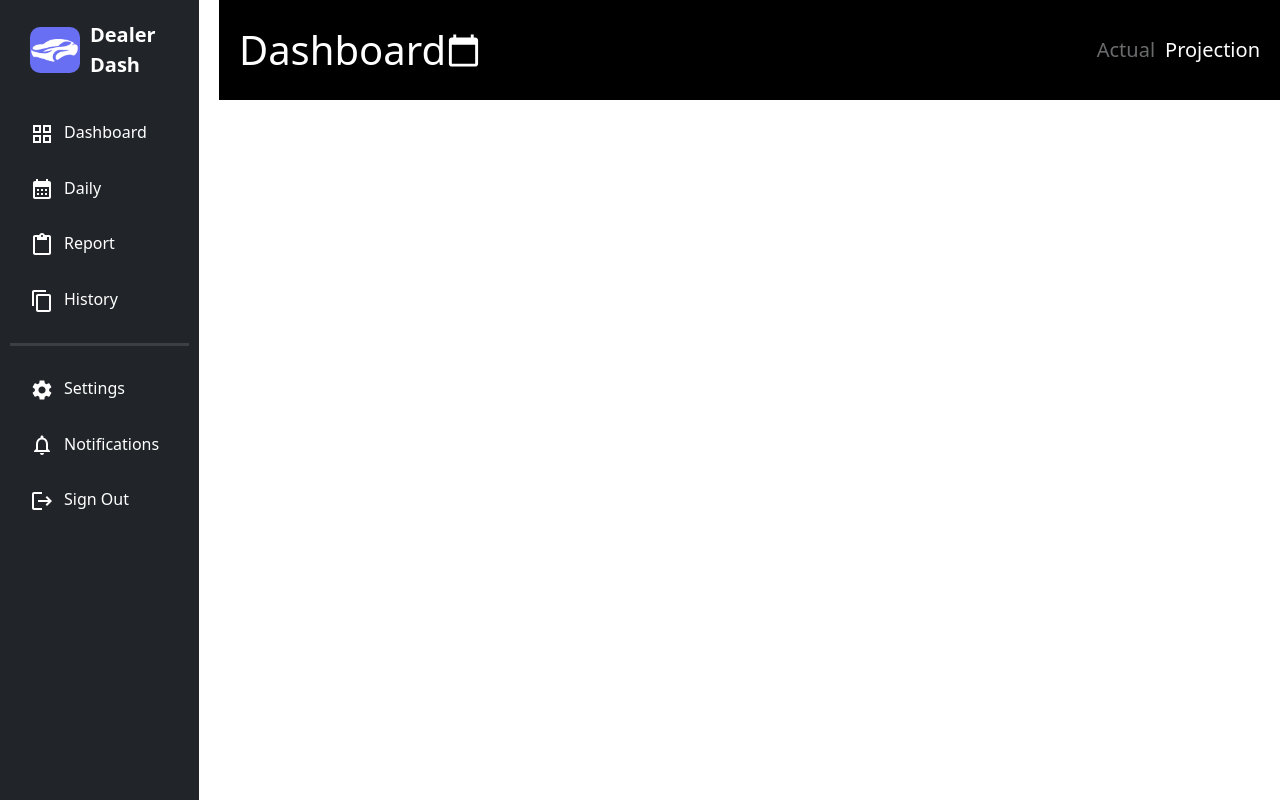
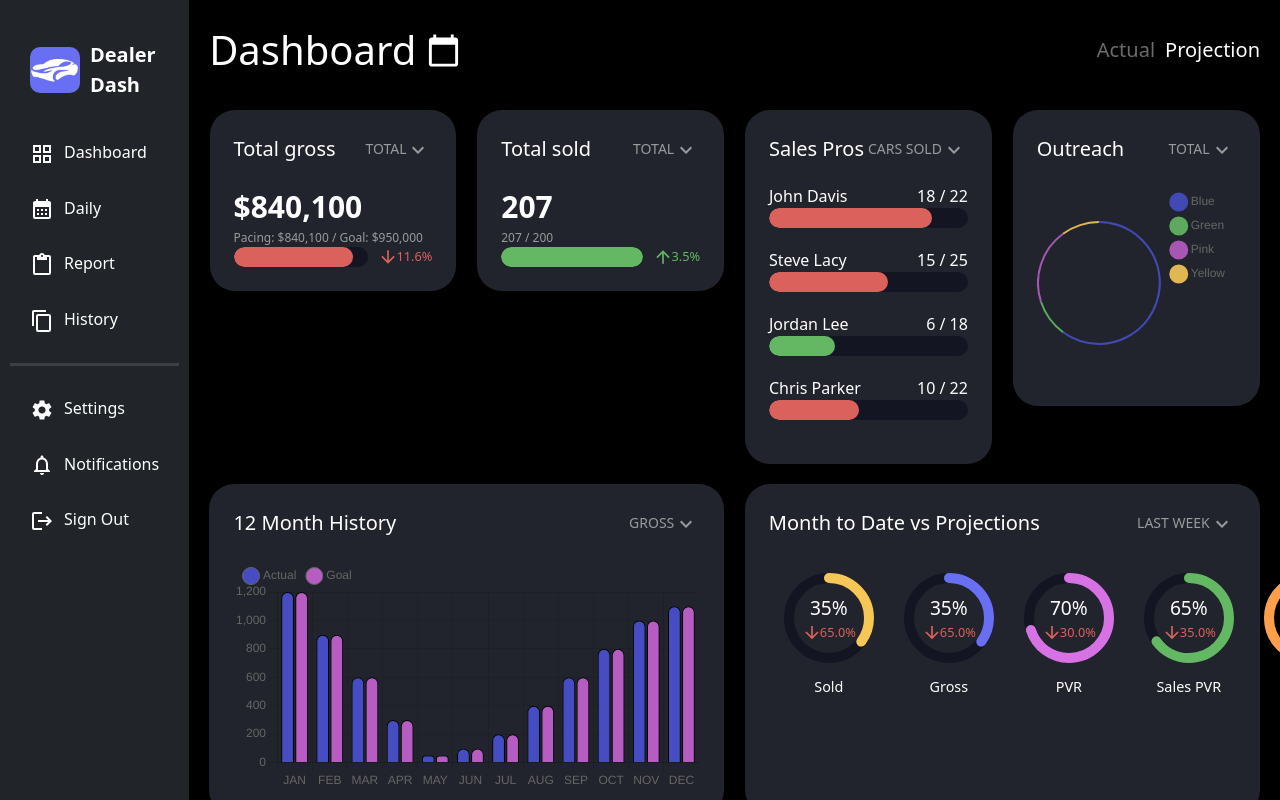
Before and after one commit to natelampros/dealerdash, a React (Create React App) app in the folder client/: page /history in a window 1280 px wide. Both pictures are taken after a click on the element "Dashboard". Shown: the top 800 px of the page. Built offline with nearby package versions, Linux system fonts and the light colour scheme.

Commit message:
refactor: dashboard flexbox WIP

```diff
--- a/client/src/App.css
+++ b/client/src/App.css
@@ -11,9 +11,8 @@
   justify-content: flex-start;
   align-items: flex-start;
   overflow: auto;
-  height: 100vh;
+  height: 100%;
   width: 100%;
-  gap: 20px;
 }
 
 * {
--- a/client/src/components/NewSidebar.jsx
+++ b/client/src/components/NewSidebar.jsx
@@ -25,9 +25,9 @@ const NewSidebar = () => {
   };
 
   return (
-    <div className="col-*">
+    <div className="sidebar-container">
       <div className="container-fluid">
-        <div className="sidebar-container bg-dark flex-row col-auto w-100 min-vh-100">
+        <div className="menu-container bg-dark flex-row col-auto w-100 h-100 min-vh-100">
           <div className="sidebar-logo justify-content-lg-start">
             <Link to={`/dealerdash`}>
               <img className="logo" src={icon} alt="App Logo" />
--- a/client/src/components/css/Sidebar.css
+++ b/client/src/components/css/Sidebar.css
@@ -75,7 +75,14 @@
   padding: 0 !important;
 }
 
+.menu-container {
+  max-width: 270px !important;
+  padding: 20px 10px 0 10px;
+}
+
 .sidebar-container {
-  max-width: 240px !important;
-  padding: 0 10px 0 10px;
+  margin: 0 0 0 0;
+  padding: 0 0 0 0;
+  width: 270px;
+  height: 100%;
 }
--- a/client/src/index.css
+++ b/client/src/index.css
@@ -7,6 +7,11 @@ body {
   -moz-osx-font-smoothing: grayscale;
   background-color: #141519;
   overflow: hidden;
+  height: 100%;
+}
+
+html {
+  height: 100%;
 }
 
 code {
@@ -23,3 +28,7 @@ ul {
 p {
   margin: 0 0 0 0 !important;
 }
+
+.container-fluid {
+  height: 100%;
+}
--- a/client/src/views/Dashboard.jsx
+++ b/client/src/views/Dashboard.jsx
@@ -55,7 +55,7 @@ const Dashboard = () => {
   console.log(salesproData);
 
   return (
-    <div className="container-fluid" style={{backgroundColor: "black"}}>
+    <div className="dashboard-body" style={{backgroundColor: "black"}}>
       <DashboardHeader>
         <div className="title">
           Dashboard
@@ -75,8 +75,197 @@ const Dashboard = () => {
           )
         }
       </DashboardHeader>
-      <div className="row">
-
+      <div className="container-fluid">
+        <div className="dashboard-container d-flex flex-row flex-wrap justify-content-around">
+          <div className="flex-item small-card p-4">
+            <div className="dashboard-title">
+              <p className="boardTitle">Total gross</p>
+              <Dropdown options={options}/>
+            </div>
+            <div className="board-info">
+              <p className="boardTitleNumber">{`$${p}`}</p>
+              <p className="progressText">{`Pacing: $${p} / Goal: $${g}`}</p>
+              <Progressbar
+                actual={pace}
+                goal={goal}
+                showVariance={showVariance}
+                />
+            </div>
+          </div>
+          <div className="flex-item small-card p-4">
+            <div className="dashboard-title">
+              <p className="boardTitle">Total sold</p>
+              <Dropdown options={options}/>
+            </div>
+            <div className="board-info">
+              <p className="boardTitleNumber">{`${actual}`}</p>
+              <p className="progressText">{`${actual} / ${salegoal} `}</p>
+              <Progressbar
+                actual={actual}
+                goal={salegoal}
+                showVariance={showVariance}
+                />
+            </div>
+          </div>
+          <div className="flex-item small-card p-4">
+            <div className="dashboard-title">
+              <p className="boardTitle">Sales Pros</p>
+              <Dropdown options={salesproOptions}/>
+            </div>
+            <div className="sales-pro-container">
+              {
+                salesproData.map((data) => {
+                  return (
+                    <div className="progress-bar-container">
+                      <div className="progress-bar-header">
+                        <p className="progress-bar-name">
+                          {`${data.name}`}
+                        </p>
+                        <p className="progress-bar-number">
+                          {`${data.actual} / ${data.goal}`}
+                        </p>
+                      </div>
+                      <Progressbar
+                        actual={data.actual}
+                        goal={data.goal}
+                        showVariance={false}
+                        />
+                    </div>
+                  )
+                })
+              }
+            </div>
+          </div>
+          <div className="flex-item small-card p-4">
+            <div className="dashboard-title">
+              <p className="boardTitle">Outreach</p>
+              <Dropdown options={outreachOptions}/>
+            </div>
+            <div className="progress-container">
+              <Doughnut data={outreachData} options={outreachConfig}/>
+            </div>
+          </div>
+          <div className="flex-item big-card p-4">
+            <div className="col yearly board">
+              <div className="dashboard-title">
+                <p className="boardTitle">12 Month History</p>
+                <Dropdown options={yearlyOptions}/>
+              </div>
+              <div className="col yearly-calendar">
+                <Bar data={chartData} options={ops} />
+              </div>
+            </div>
+          </div>
+          <div className="flex-item p-4 big-card align-items-center">
+            <MTDProgess/>
+          </div>
+          <div className="flex-item small-card p-4">
+            <div className="col notifications board">
+              <div className="dashboard-title">
+                <p className="boardTitle">Notifications</p>
+              </div>
+              <div className="notification-list">
+                {
+                  notifications.map((notification, index) => {
+                    return (
+                      <>
+                        <Notification notificationData={notification} />
+                        {
+                          index < notifications.length - 1 ? (<hr className="dark-divider"/>) : null
+                        }
+                      </>
+                    )
+                  })
+                }
+              </div>
+            </div>
+          </div>
+          <div className="flex-item small-card p-4">
+            <div className="dashboard-title">
+              <p className="boardTitle">Fixed Operations</p>
+            </div>
+            <div className="sales-pro-container">
+              {
+                fixedopData.map((data) => {
+                  return (
+                    <div className="progress-bar-container">
+                      <div className="progress-bar-header">
+                        <p className="progress-bar-name">
+                          {`${data.name}`}
+                        </p>
+                      </div>
+                      <Progressbar
+                        actual={data.actual}
+                        goal={data.goal}
+                        showVariance={true}
+                        showPace={true}
+                        fixedColor={colors.purple}
+                        />
+                    </div>
+                  )
+                })
+              }
+            </div>
+          </div>
+          <div className="flex-item small-card p-4">
+            <div className="dashboard-title">
+              <p className="boardTitle">Sales/Fin. Managers</p>
+              <Dropdown options={salesFinOptions}/>
+            </div>
+            <div className="sales-pro-container">
+              {
+                salesFinData.map((data) => {
+                  return (
+                    <div className="progress-bar-container">
+                      <div className="progress-bar-header">
+                        <p className="progress-bar-name">
+                          {`${data.name}`}
+                        </p>
+                        <p className="progress-bar-number">
+                          {`${data.actual} / ${data.goal}`}
+                        </p>
+                      </div>
+                      <Progressbar
+                        actual={data.actual}
+                        goal={data.goal}
+                        showVariance={false}
+                        />
+                    </div>
+                  )
+                })
+              }
+            </div>
+          </div>
+          <div className="flex-item small-card p-4">
+            <div className="dashboard-title">
+              <p className="boardTitle">Srvc/Parts Managers</p>
+              <Dropdown options={salesproOptions}/>
+            </div>
+            <div className="sales-pro-container">
+              {
+                srvcPartsData.map((data) => {
+                  return (
+                    <div className="progress-bar-container">
+                      <div className="progress-bar-header">
+                          <p className="progress-bar-name">
+                            {`${data.name}`}
+                          </p>
+                          <p className="progress-bar-number">
+                            {`${data.actual} / ${data.goal}`}
+                          </p>
+                        </div>
+                        <Progressbar
+                          actual={data.actual}
+                          goal={data.goal}
+                          showVariance={false}
+                        />
+                    </div>
+                  )
+                })
+              }
+            </div>
+          </div>
+        </div>
       </div>
     </div>
   )
--- a/client/src/views/styles.css
+++ b/client/src/views/styles.css
@@ -1,90 +1,40 @@
-.container {
-  color: white;
-}
-
 .dashboard-container {
-  display: flex;
-  flex-direction: row;
-  justify-content: flex-start;
-  align-items: center;
-  flex-wrap: wrap;
-  width: 100%;
-  height: 100vh;
-  padding: 0;
-  overflow: auto;
-  color: white;
-  margin: 0 20px 0 0;
-}
-
-.container {
-  margin: 0 auto;
-  /* display: flex; */
-  /* flex-direction: row;
-  justify-content: flex-start; */
-  width: 100%;
-  height: 100vh;
+  padding: 20px 20px 20px 20px;
+  gap: 20px;
+  height: 100%;
+  padding-top: 10px;
+  padding-bottom: 20px;
 }
 
 .dashboard-body {
-  display: flex;
-  flex-direction: row;
-  flex-wrap: wrap;
-  justify-content: flex-start;
-  width: 100%;
   height: 100%;
 }
 
-.board {
-  background-color: #21242c;
-  border-radius: 25px;
-  display: flex;
-  flex-wrap: wrap;
-  height: min-content;
-  padding: 20px;
-  margin: 10px;
+.container-fluid {
+  height: 100% !important;
 }
 
-.total-gross {
-  display: flex;
-  background-color: black;
-  flex-direction: row;
-  justify-content: flex-start;
-  align-items: flex-start;
+.flex-item {
   background-color: #21242c;
+  color: white;
   border-radius: 25px;
-  max-height: 175px !important;
-}
-
-.total-sold {
-  display: flex;
-  flex-direction: column;
-  justify-content: flex-start;
-  align-items: flex-start;
-  max-height: 175px !important;
-}
-
-.sales-pro {
-  display: flex;
-  flex-direction: column;
-  justify-content: flex-start;
-  align-items: flex-start;
-  height: auto;
-}
-
-.month-to-date-proj {
-  padding: 0;
-  margin: 0 !important;
-}
-
-.row {
-  margin: 0;
-  padding: 0;
+  padding: 20px;
 }
 
 .title {
   display: flex;
   justify-content: center;
   align-items: center;
+  gap: 10px;
+}
+
+.small-card {
+  width: 23.5%;
+  height: 20%;
+}
+
+.big-card {
+  width: 49%;
 }
 
 .boardTitle {
@@ -120,33 +70,11 @@
   margin: 0 0 20px 0;
 }
 
-.circle {
-
-}
-
-.yearly-calendar {
-  width: 100%;
-  height: 20rem;
-}
-
-.sales-pro-container {
-  margin: 0;
-  display: flex;
-  flex-direction: column;
-  justify-content: flex-start;
-  align-items: flex-start;
-  width: 100%;
-}
-
 .progress-bar-header {
   display: flex;
   flex-direction: row;
   align-items: flex-end;
   justify-content: space-between;
-}
-
-.board-progress {
-
 }
 
 .progress-bar-name {
@@ -164,25 +92,6 @@
 .progress-bar-container {
   width: 100%;
   margin: 0 0 20px 0;
-}
-
-.progress-bar-name {
-  flex: 1;
-}
-
-.progress-bar-number {
-  flex: 1;
-}
-
-.notification-list {
-  margin: 0;
-  padding: 0;
-  display: flex;
-  flex-direction: row;
-  justify-content: center;
-  align-items: center;
-  flex-wrap: wrap;
-  gap: 0;
 }
 
 .dark-divider {
```
